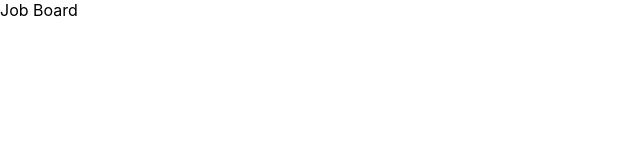
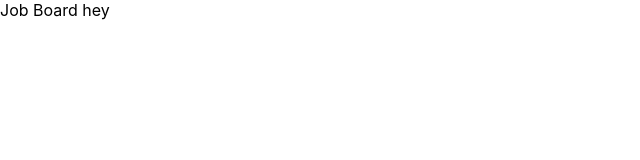
Before and after one commit to AmanKumar-Git02/Job_Board_Bootcamp2, a React (Create React App) app: page / in a window 1280 px wide. Shown: the top 160 px of the page, without its empty margins (0-640 px from the left). Built offline with nearby package versions, Linux system fonts and the light colour scheme.

Commit message:
Second Commit

```diff
--- a/src/component/navbar.js
+++ b/src/component/navbar.js
@@ -2,7 +2,7 @@ import React from "react";
 
 function Navbar(){
     return(
-        <div className = "navbar">Job Board</div>
+        <div className = "navbar">Job Board hey</div>
     );
 }
 
```
